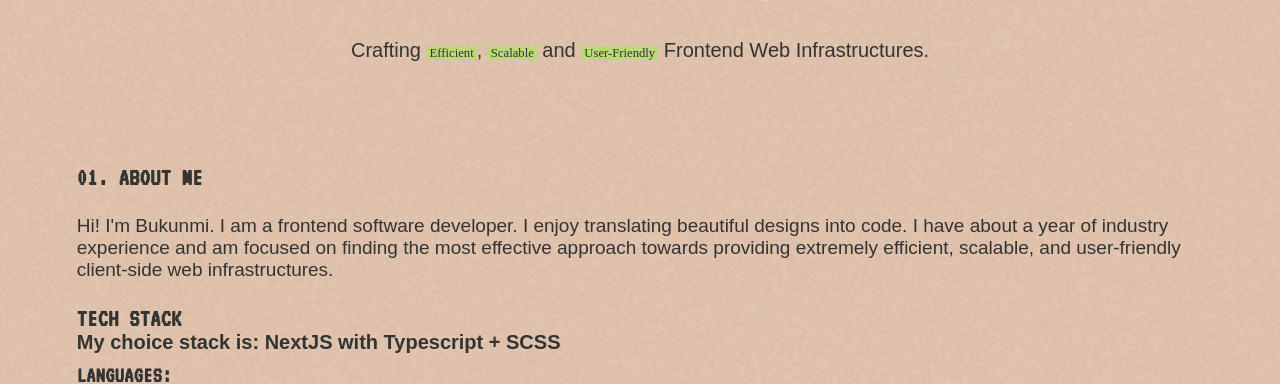
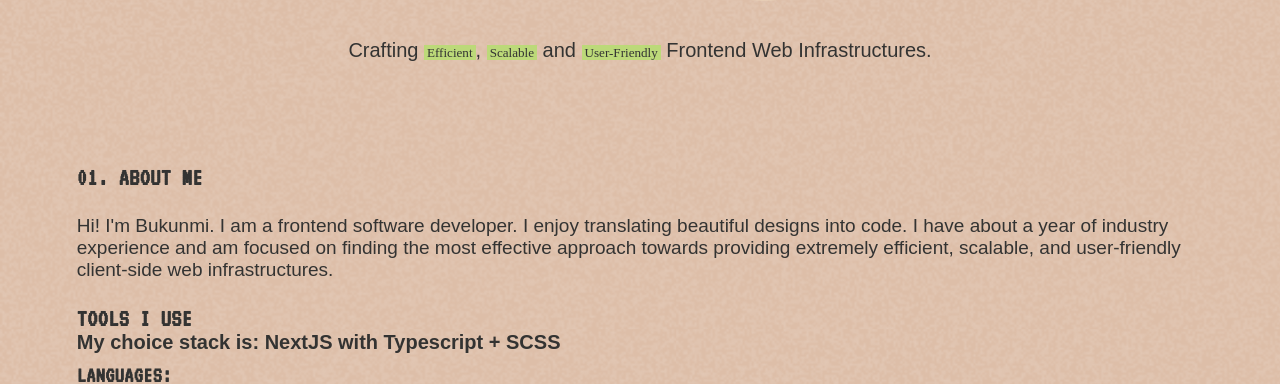
Before and after one commit to PhemiT/portfolio-v1, a Next.js app: page / in a window 1280 px wide. Shown: the part 347-731 px from the top of the page. Built offline with nearby package versions, Linux system fonts and the light colour scheme; a web font is replaced by a local one.

Commit message:
update about

```diff
--- a/modules/About.tsx
+++ b/modules/About.tsx
@@ -7,7 +7,7 @@ const About = () => {
             <div className="about-body">
                 <p>Hi! I'm Bukunmi. I am a frontend software developer. I enjoy translating beautiful designs into code. I have about a year of industry experience and am focused on finding the most effective approach towards providing extremely efficient, scalable, and user-friendly client-side web infrastructures.</p>
                 <div className="stack heading">
-                    <h3>Tech Stack</h3>
+                    <h3>Tools I Use</h3>
                     <p>My choice stack is: NextJS with Typescript + SCSS</p>
                     <h4>Languages:</h4>
                     <p>JavaScript/Typescript, Python</p>
--- a/styles/globals.scss
+++ b/styles/globals.scss
@@ -235,7 +235,7 @@ button {
         span[class="highlight"] {
             background-color: #BCD979;
             font-family: $ff-style;
-            font-size: 12.7px;
+            font-size: 13.1px;
             padding-inline: 3px;
             transition: $hvr-transition;
         }
```
